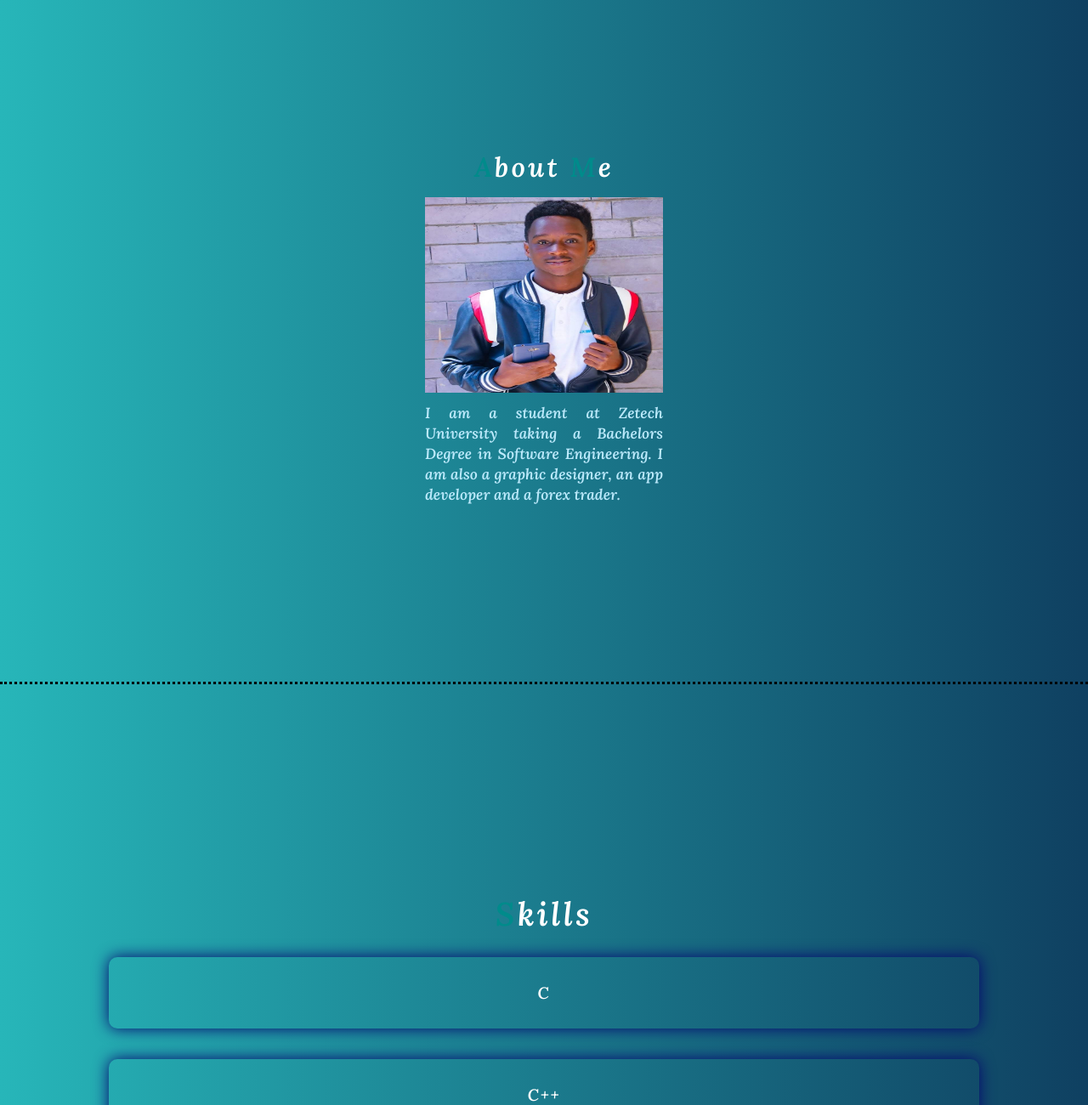
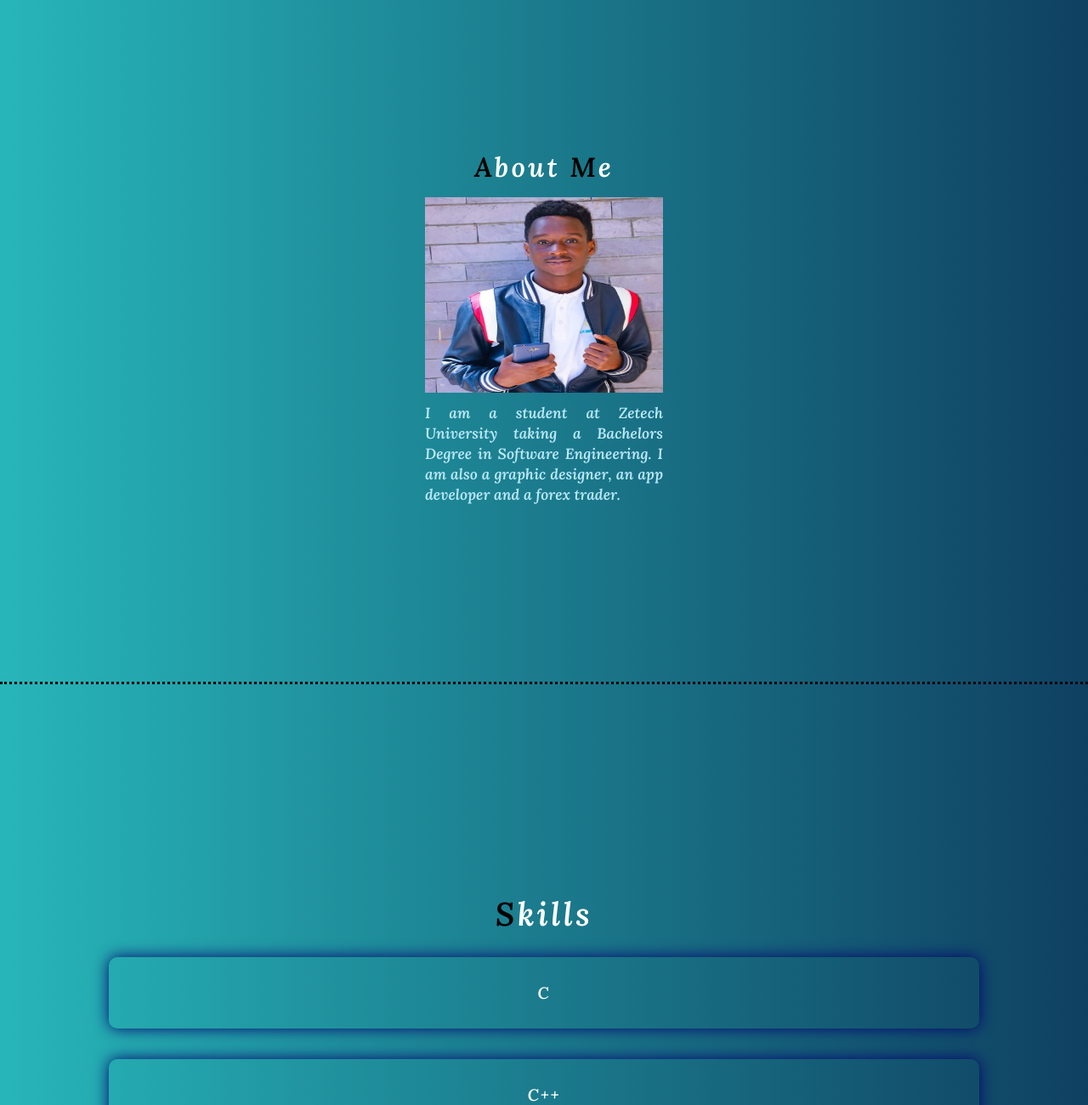
Before and after one commit to lydia-atieno/Sam, a plain HTML site: page index.html in a window 1280 px wide. Shown: the part 835-2135 px from the top of the page at 85% size. Drawn offline with Linux system fonts and the light colour scheme.

Commit message:
Update style.css

```diff
--- a/style.css
+++ b/style.css
@@ -302,7 +302,7 @@ h2 span:nth-child(16){animation-delay: -15s;}
     margin-bottom: 15px;
 }
 #about h1 span{
-    color: darkcyan;
+    color: black;
 }
 #about p{
     color: rgb(187, 233, 251);
@@ -331,7 +331,7 @@ h2 span:nth-child(16){animation-delay: -15s;}
     margin-bottom: 20px;
 }
 #skills h1 span{
-    color: darkcyan;
+    color: black;
 }
 #skills h2{
     width: 80%;
```
